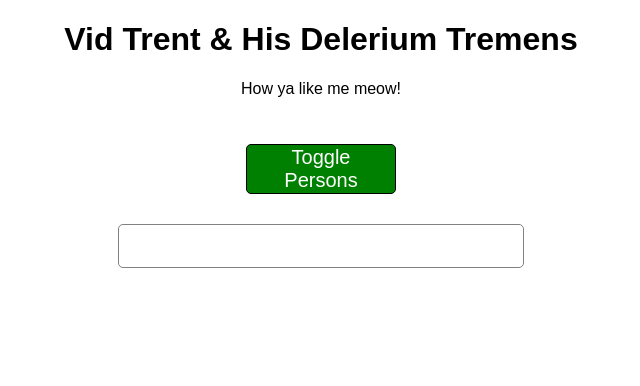
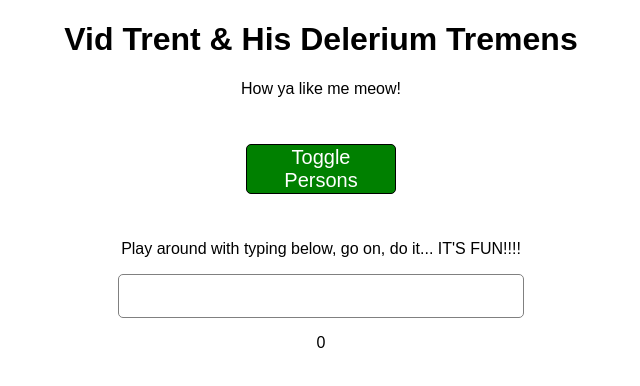
Before and after one commit to Hawky454/udemy-first-project, a React app: page / in a window 1280 px wide. Shown: the top 386 px of the page, without its empty margins (319-959 px from the left). Built offline with nearby package versions, Linux system fonts and the light colour scheme.

Commit message:
added my own input component and passed it props to get it fully functional

```diff
--- /dev/null
+++ b/src/components/TestInput/TestInput.css
@@ -0,0 +1,3 @@
+.p {
+    font-size: 60px;
+}
--- /dev/null
+++ b/src/components/TestInput/TestInput.js
@@ -0,0 +1,18 @@
+import React from 'react';
+import classes from './TestInput.css';
+
+const TestInput = (props) => {
+    return (
+      <div>
+        <p>Play around with typing below, go on, do it... IT'S FUN!!!!</p>
+        <input
+          className={props.passingAlongClassName}
+          onChange={props.changeThisBiatch}
+      />
+        <p>{props.length}</p>
+        <p className={classes.p}>{props.inputText}</p>
+    </div>
+  );
+}
+
+export default TestInput;
--- a/src/containers/App.js
+++ b/src/containers/App.js
@@ -4,6 +4,7 @@ import PersonList from '../components/Persons/PersonList';
 // import Radium, { StyleRoot } from 'radium';
 // import Person from '../components/Persons/Person/Person';
 import Cockpit from '../components/Cockpit/Cockpit';
+import TestInput from '../components/TestInput/TestInput';
 
 
 
@@ -81,22 +82,20 @@ class App extends Component {
 
 
     return (
-      // <StyleRoot>
       <div className={classes.App}>
         <Cockpit
           showPersons={this.state.showPersons}
           persons={this.state.persons}
           clicked={this.togglePersonsHandler}
         />
-        <input
-          className={classes.appInput}
-          onChange={this.handleChangeInput}
+        <TestInput
+          passingAlongClassName={classes.appInput}
+          changeThisBiatch={this.handleChangeInput}
           length={this.state.inputText.length}
-          />
-          <p>{this.state.inputText}</p>
+          inputText={this.state.inputText}
+        />
         {persons} {/*! show this if false! meaning it will show nothing.*/}
       </div>
-    // </StyleRoot>
     );
   }
 }
```
